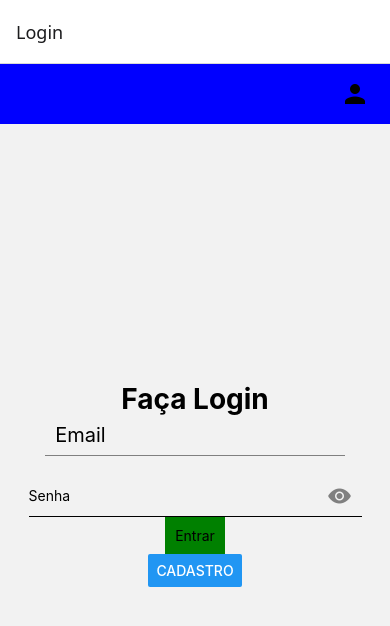
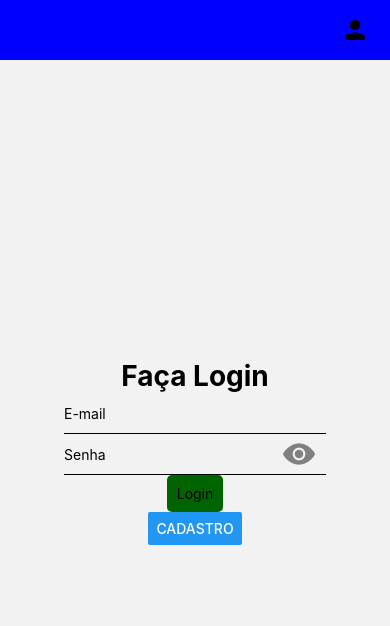
Before and after one commit to rhuan-rgb/meuApp, a React Native app: screen /Login in a window 390 px wide. Shown: the top 626 px of the page. Built offline with nearby package versions, Linux system fonts and the light colour scheme.

Commit message:
ultimo commit 24-03

```diff
--- a/src/App.js
+++ b/src/App.js
@@ -13,7 +13,7 @@ const Stack = createStackNavigator();
 export default function App() {
   return (
     <NavigationContainer>
-      <Stack.Navigator>
+      <Stack.Navigator screenOptions={{headerShown:false}}>
         <Stack.Screen name="Login" component={()=>(
           <Layout>
             <Login/>
--- a/src/screens/LoginScreen.js
+++ b/src/screens/LoginScreen.js
@@ -1,110 +1,107 @@
-import React, { useState } from "react";
-import {
-  View,
-  Text,
-  TextInput,
-  TouchableOpacity,
-  Alert,
-  StyleSheet,
-  Button,
-} from "react-native";
-import api from "../axios/axios";
-import { Ionicons } from "@expo/vector-icons";
+import React, {useState} from "react";
+import { View, Text, TextInput, TouchableOpacity, Alert, StyleSheet, Button } from "react-native";
+import api from "../axios/axios"
+import {Ionicons} from "@expo/vector-icons"
+import {useNavigation} from "@react-navigation/native"
 
-export default function Login({ navigation }) {
+
+export default function Login() {
+
+    const navigation = useNavigation()
+
     const [user, setUser] = useState({
-    email: "",
-    password: "",
-    showPassword: false,
-  });
+        email: '',
+        password: '',
+        showPassword: false
+    })
 
     async function handleLogin() {
-    await api.postLogin(user).then(
+        await api.postLogin(user)
+        .then(
             (response) => {
-        console.log(response.data.message);
-        Alert.alert(response.data.message);
-        navigation.navigate("HomeScreen");
-      },
-      (error) => {
-        console.log(error);
-        Alert.alert("Erro", error.response.data.error);
+                console.log(response.data.message)
+                navigation.navigate("Home")
+            }, (error) => {
+                console.log(error)
+                Alert.alert(error.response.data.error)
             }
-    );
+        )
     }
 
     return (
         <View style={styles.container}>
             <Text style={styles.title}>Faça Login</Text>
+
+            <View style={styles.emailContainer}>
                 <TextInput
-        style={styles.input}
-        placeholder="Email"
+                    placeholder="E-mail"
                     value={user.email}
-        onChangeText={(value) => {
-          setUser({ ...user, email: value });
-        }}
+                    onChangeText={(value) => {setUser({...user, email: value})}}
+                    style={styles.emailInput}
                 />
+            </View>
+
 
             <View style={styles.passwordContainer}>
                 <TextInput
-          style={styles.passwordInput}
                     placeholder="Senha"
                     value={user.password}
+                    onChangeText={(value) => {setUser({...user, password: value})}}
+                    style={styles.passwordInput}
                     secureTextEntry={user.showPassword}
-          onChangeText={(value) => {
-            setUser({ ...user, password: value });
-          }}
                 />
-        <TouchableOpacity onPress={()=>setUser({...user, showPassword:!user.showPassword})}>
-            <Ionicons name={user.showPassword ? 'eye-off' : 'eye'} size={24} color="gray"/>
+
+                <TouchableOpacity onPress={() => setUser({...user, showPassword: !user.showPassword })}>
+                    <Ionicons name={user.showPassword? "eye-off" : "eye"} size={34} color="gray"/>
+                </TouchableOpacity>
+            </View>
+
+
+            <TouchableOpacity onPress = {handleLogin} style={styles.button}>
+                <Text>Login</Text>
             </TouchableOpacity>
 
+            <Button title="Cadastro" onPress={()=> navigation.navigate("Cadastro")}/>
         </View>
-
-      <TouchableOpacity onPress={handleLogin} style={styles.button}>
-        <Text>Entrar</Text>
-      </TouchableOpacity>
-      <Button
-        title="Cadastro"
-        onPress={() => navigation.navigate("Cadastro")}
-      ></Button>
-    </View>
-  );
+    )
 }
 
 const styles = StyleSheet.create({
     container: {
       flex: 1,
       justifyContent: "center",
-    alignItems: "center",
+      alignItems: 'center'
+
     },
     title: {
         fontSize: 28,
-    fontWeight: "bold",
-  },
-  input: {
-    borderColor: "gray",
-    width: "90%",
-    height: 40,
-    borderBottomWidth: 1,
-    marginBottom: 20,
-    paddingHorizontal: 10,
-    fontSize:20,
+        fontWeight: 'bold'
     },
     button: {
-    backgroundColor: "green",
+        backgroundColor: '#006400',
         padding: 10,
-    boderRadius: 5,
+        borderRadius: 5,
     },
-  passwordContainer:{
-    flexDirection: 'row',
-    alignItems:"center",
-    width:"100%",
-    paddingRight:10,
-    borderBottomWidth: 1
+    passwordContainer: {
+        flexDirection: "row",
+        alignItems: "center",
+        borderBottomWidth: 1,
+        width: "100%",
+        paddingRight: 10,
     },
-  passwordInput:{
-    flex:1,
-    height:40,
-
+    emailContainer: {
+        flexDirection: "row",
+        alignItems: "center",
+        borderBottomWidth: 1,
+        width: "100%",
+        paddingRight: 10,
+    },
+    passwordInput: {
+        flex: 1,
+        height: 40,
+    },
+    emailInput: {
+        flex: 1,
+        height: 40,
     }
-});
+})
```
Lines whose indentation alone changed are shown as unchanged.
